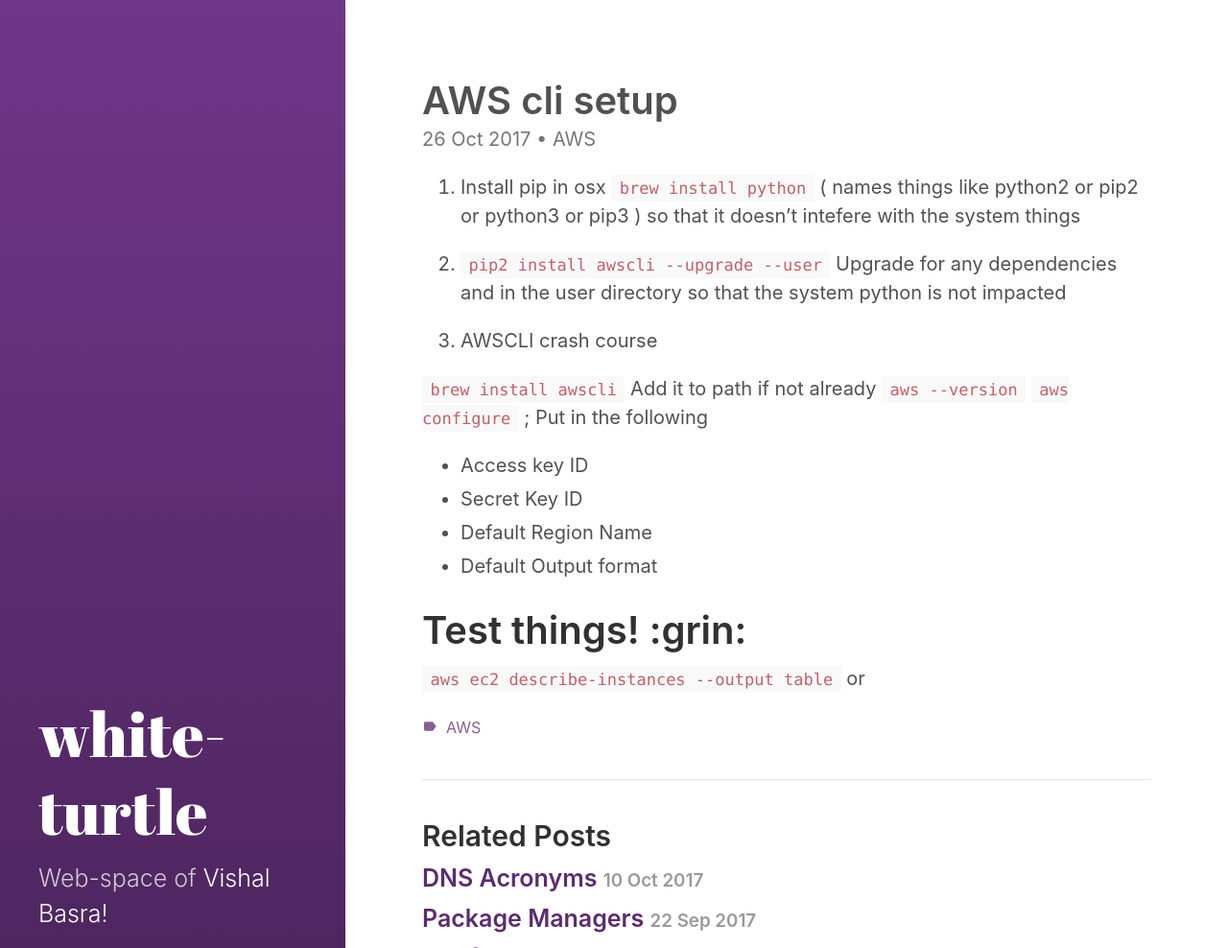
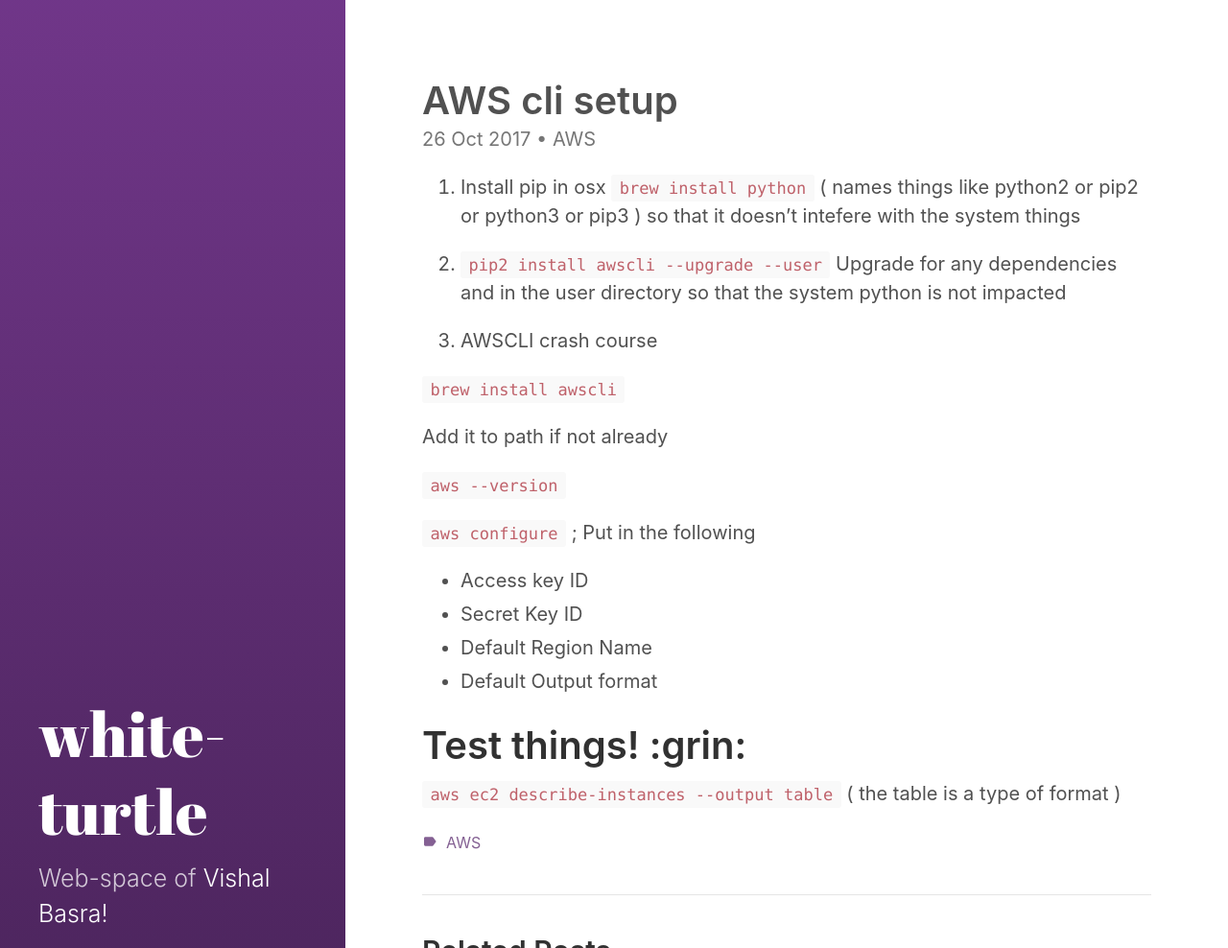
Before and after one commit to vishalbasra/vishalbasra.github.io, a Jekyll site: the page built from _posts/2017-10-26-AWS-Cli-101.md, in a window 1280 px wide, cut to the strip 0-988 px from the top of the page. Shown: the whole strip at 96% size. Built offline with Jekyll 4.4.1, drawn with Linux system fonts in a browser that asks for light colours.

Commit message:
Fixing cli page

```diff
--- a/_posts/2017-10-26-AWS-Cli-101.md
+++ b/_posts/2017-10-26-AWS-Cli-101.md
@@ -21,8 +21,11 @@
 3. AWSCLI crash course
 
 `brew install awscli`
+
 Add it to path if not already
+
 `aws --version`
+
 `aws configure` ; Put in the following
 - Access key ID
 - Secret Key ID
@@ -30,4 +33,4 @@
 - Default Output format
 
 # Test things! :grin:
-`aws ec2 describe-instances --output table` or
+`aws ec2 describe-instances --output table` ( the table is a type of format )
```
